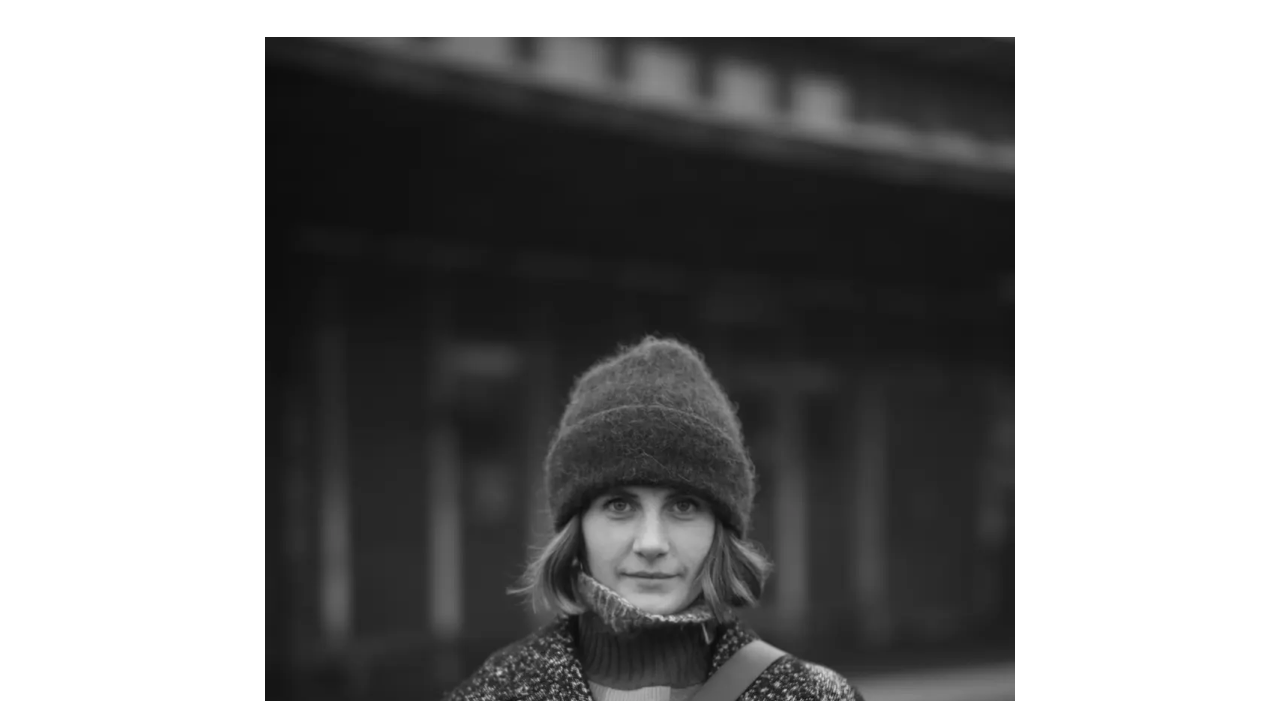
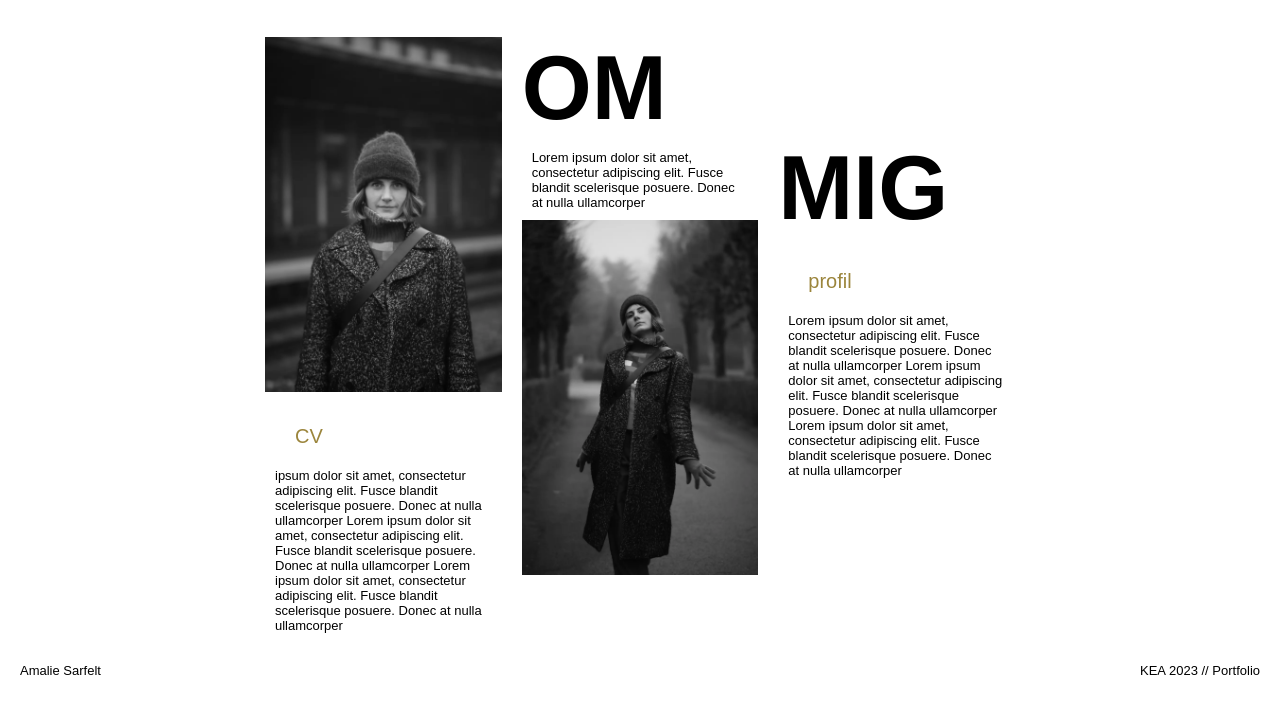
Before and after one commit to amal942e/06_portfolio, a plain HTML site: page ommig.html in a window 1280 px wide. Shown: the part 99-800 px from the top of the page. Drawn offline with Linux system fonts and the light colour scheme; a web font is replaced by a local one.

Commit message:
Om mig update

```diff
--- a/ommig.html
+++ b/ommig.html
@@ -43,10 +43,41 @@
         </div>
     </header>
     <main>
-        <div>
-            <img src="img/portrait.webp" alt="Portrait">
-            <img src="img/full.webp" alt="Fullbody">
+        <div class="grid_1-1-1-1">
+            <div>
+                <img src="img/portrait.webp" alt="Portrait">
+                <p><span>CV</span> ipsum dolor sit amet, consectetur adipiscing elit. Fusce blandit
+                    scelerisque posuere. Donec
+                    at nulla ullamcorper
+                    Lorem ipsum dolor sit amet, consectetur adipiscing elit. Fusce blandit
+                    scelerisque posuere. Donec
+                    at nulla ullamcorper
+                    Lorem ipsum dolor sit amet, consectetur adipiscing elit. Fusce blandit
+                    scelerisque posuere. Donec
+                    at nulla ullamcorper</p>
+
+            </div>
+            <div>
+                <h1>OM</h1>
+                <p>Lorem ipsum dolor sit amet, consectetur adipiscing elit. Fusce blandit
+                    scelerisque posuere. Donec
+                    at nulla ullamcorper</p>
+                <img src="img/full.webp" alt="Fullbody">
+            </div>
+            <div>
+                <h1 class="mig">MIG</h1>
+                <p><span>profil</span>Lorem ipsum dolor sit amet, consectetur adipiscing elit. Fusce blandit
+                    scelerisque posuere. Donec
+                    at nulla ullamcorper
+                    Lorem ipsum dolor sit amet, consectetur adipiscing elit. Fusce blandit
+                    scelerisque posuere. Donec
+                    at nulla ullamcorper
+                    Lorem ipsum dolor sit amet, consectetur adipiscing elit. Fusce blandit
+                    scelerisque posuere. Donec
+                    at nulla ullamcorper</p>
+            </div>
         </div>
+
     </main>
     <footer>
         <p>Amalie Sarfelt</p>
--- a/style.css
+++ b/style.css
@@ -116,7 +116,9 @@ main {
   display: grid;
   grid-template-columns: 2fr 1fr;
   margin-bottom: 10px;
+  gap: 20px;
 }
+
 .box {
   aspect-ratio: 1/1;
   width: 250px;
@@ -169,6 +171,16 @@ p span {
   display: inline-block;
   align-self: flex-end;
   margin: 40px;
+}
+
+/********* OM MIG*********/
+.grid_1-1-1-1 {
+  display: grid;
+  grid-template-columns: 1fr 1fr 1fr;
+  gap: 20px;
+}
+.mig {
+  margin-top: 100px;
 }
 
 /******** menu ************/
```
Also changed, not shown: portfolio.html (+1 -1 lines), img/portrait_square.png (added).
